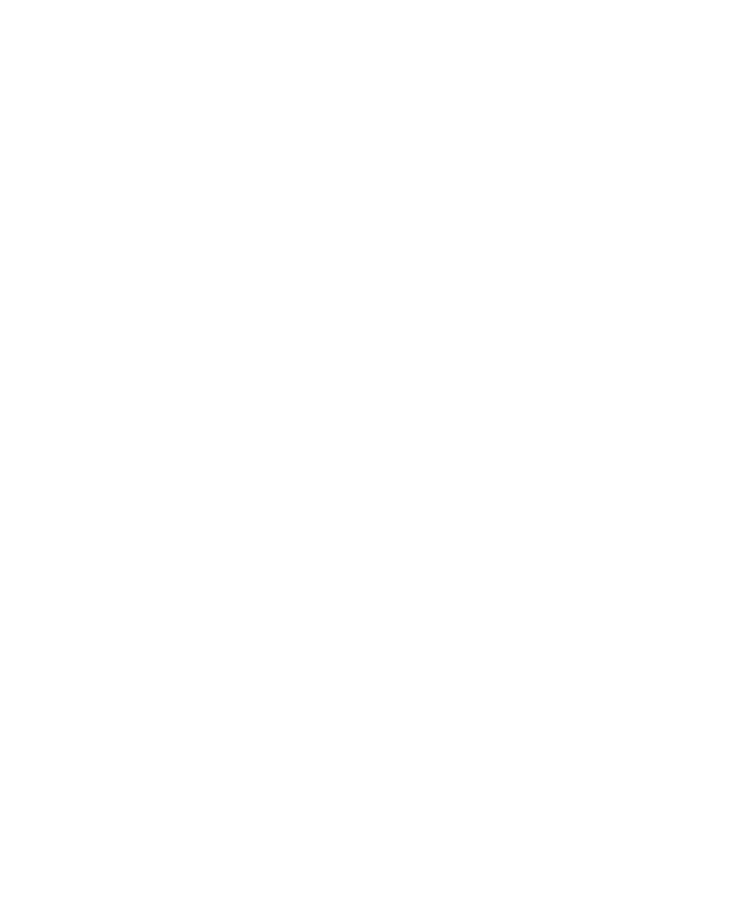
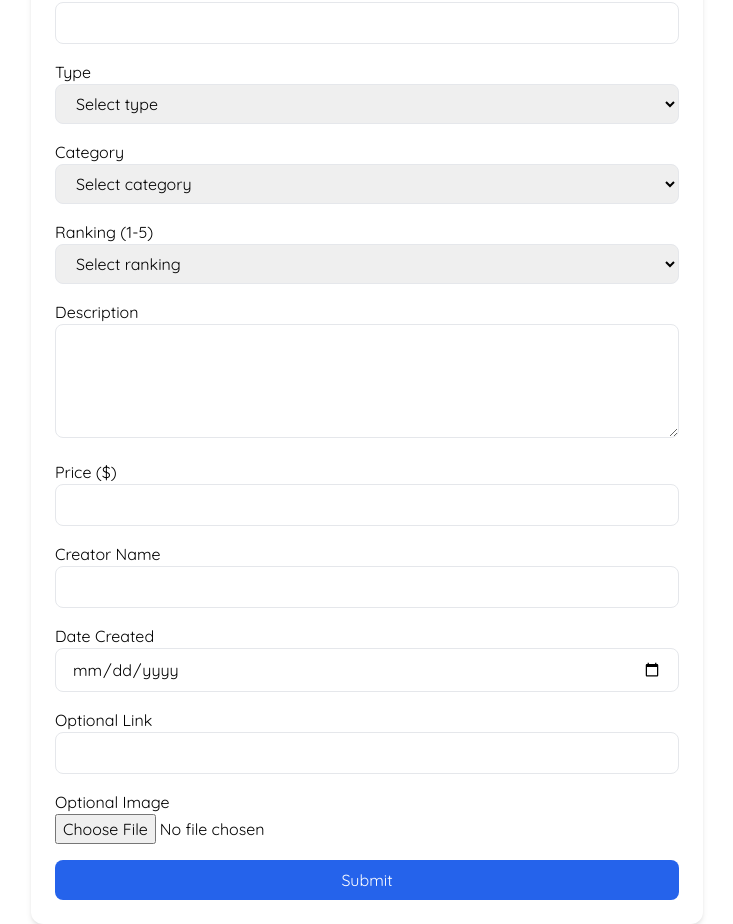
Before and after one commit to haianhng31/Powerpuff-girls, a React (Create React App) app in the folder frontend/: page /TravelTab in a window 1280 px wide. Shown: the part 210-1134 px from the top of the page, without its empty margins (273-1006 px from the left). Before the commit the page ends 800 px from the top, so only its background shows below. Built offline with nearby package versions, Linux system fonts and the light colour scheme.

Commit message:
Added logo image, articleForm component, and edited navbar and App.js

```diff
--- a/frontend/src/App.js
+++ b/frontend/src/App.js
@@ -4,6 +4,7 @@
 import TravelTab from "./Pages/TravelTab.js";
 import Home from "./Pages/Home.js";
 import HealthTab from "./Pages/HealthTab.js";
+import ArticleForm from "./Components/ArticleForm.js"
 
 function App() {
   return (
@@ -15,6 +16,7 @@
           <Route path="/HealthTab" element={<HealthTab />} />
           <Route path="/TravelTab" element={<TravelTab />} />
         </Routes>
+        <ArticleForm />
       </Router>
     </div>
   );
--- /dev/null
+++ b/frontend/src/Components/ArticleForm.js
@@ -0,0 +1,167 @@
+import React, { useState } from "react";
+
+const ArticleForm = () => {
+    const [formData, setFormData] = useState({
+        title: "",
+        type: "",
+        category: "",
+        ranking: "",
+        description: "",
+        price: "",
+        creator: "",
+        dateCreated: "",
+        link: "",
+        image: null,
+    });
+
+    const handleChange = (e) => {
+        const { name, value, type, files } = e.target;
+        setFormData((prev) => ({
+            ...prev,
+        [name]: type === "file" ? files[0] : value,
+        }));
+    };
+
+    const handleSubmit = (e) => {
+        e.preventDefault();
+        console.log("Form Submitted:", formData);
+        // add submit logic (e.g. POST request)
+    };
+
+    return (
+            <form onSubmit={handleSubmit} class="max-w-2xl mx-auto p-6 bg-white shadow-md rounded-xl space-y-4 mt-8">
+                <h1 class="text-xl text-pink-800 mb-4 font-semibold">Have a recommendation? Put it here for others to discover it!</h1>
+                <div>
+                    <label className="block font-medium">Name</label>
+                    <input
+                        type="text"
+                        name="name"
+                        className="w-full border rounded-lg px-4 py-2"
+                        value={formData.name}
+                        onChange={handleChange}
+                        required
+                    />
+                </div>
+                <div>
+                    <label className="block font-medium">Type</label>
+                    <select
+                        name="type"
+                        className="w-full border rounded-lg px-4 py-2"
+                        value={formData.type}
+                        onChange={handleChange}
+                        required
+                    >
+                        <option value="">Select type</option>
+                        <option value="book">Book</option>
+                        <option value="product">Product</option>
+                        <option value="app">App</option>
+                        <option value="place">Place</option>
+                    </select>
+                </div>
+                <div>
+                    <label className="block font-medium">Category</label>
+                    <select
+                        name="category"
+                        className="w-full border rounded-lg px-4 py-2"
+                        value={formData.category}
+                        onChange={handleChange}
+                        required
+                    >
+                        <option value="">Select category</option>
+                        <option value="health">Health</option>
+                        <option value="travel">Travel</option>
+                    </select>
+                </div>
+                <div>
+                    <label className="block font-medium">Ranking (1-5)</label>
+                    <select
+                        name="ranking"
+                        className="w-full border rounded-lg px-4 py-2"
+                        value={formData.ranking}
+                        onChange={handleChange}
+                        required
+                    >
+                        <option value="">Select ranking</option>
+                        {[1, 2, 3, 4, 5].map((num) => (
+                            <option key={num} value={num}>
+                                {num}
+                            </option>
+                        ))}
+                    </select>
+                </div>
+                <div>
+                    <label className="block font-medium">Description</label>
+                    <textarea
+                        name="description"
+                        rows="4"
+                        className="w-full border rounded-lg px-4 py-2"
+                        value={formData.description}
+                        onChange={handleChange}
+                        required
+                    ></textarea>
+                </div>
+                <div>
+                    <label className="block font-medium">Price ($)</label>
+                    <input
+                        type="number"
+                        name="price"
+                        className="w-full border rounded-lg px-4 py-2"
+                        value={formData.price}
+                        onChange={handleChange}
+                        step="0.01"
+                        required
+                    />
+                </div>
+                <div>
+                    <label className="block font-medium">Creator Name</label>
+                    <input
+                        type="text"
+                        name="creator"
+                        className="w-full border rounded-lg px-4 py-2"
+                        value={formData.creator}
+                        onChange={handleChange}
+                        required
+                    />
+                </div>
+                <div>
+                    <label className="block font-medium">Date Created</label>
+                    <input
+                        type="date"
+                        name="dateCreated"
+                        className="w-full border rounded-lg px-4 py-2"
+                        value={formData.dateCreated}
+                        onChange={handleChange}
+                        required
+                    />
+                </div>
+                <div>
+                    <label className="block font-medium">Optional Link</label>
+                    <input
+                        type="url"
+                        name="link"
+                        className="w-full border rounded-lg px-4 py-2"
+                        value={formData.link}
+                        onChange={handleChange}
+                    />
+                </div>
+                <div>
+                    <label className="block font-medium">Optional Image</label>
+                    <input
+                        type="file"
+                        name="image"
+                        accept="image/*"
+                        className="w-full"
+                        onChange={handleChange}
+                    />
+                </div>
+                <button
+                    type="submit"
+                    className="w-full bg-blue-600 text-white py-2 px-4 rounded-lg hover:bg-blue-700"
+                >
+                    Submit
+                </button>
+            </form>
+    )
+}
+
+export default ArticleForm;
--- a/frontend/src/Components/Navbar.js
+++ b/frontend/src/Components/Navbar.js
@@ -1,11 +1,14 @@
 import React from 'react'
 import { Link } from 'react-router-dom';
+import powerpuffLogo from '../Images/powerpuffLogo.png';
 
 const Navbar = () => {
     return (
-    <nav className="bg-white shadow-md px-6 py-2 flex items-center justify-between">
+    <nav className="bg-white shadow-md px-6 h-16 flex items-center justify-between">
         <div className="text-xl text-gray-800">
-            <Link to='/Home'>Powerpuff</Link>
+            <Link to='/Home'>
+                <img src={powerpuffLogo} alt="Powerpuff Logo" className="h-20 w-auto"></img>
+            </Link>
         </div>
         <div className="flex gap-6 text-md text-gray-600">
             <Link to='/HealthTab' className="hover:text-pink-600 transition duration-200">Health</Link>
```
Also changed, not shown: frontend/src/Images/powerpuffLogo.png (added).
